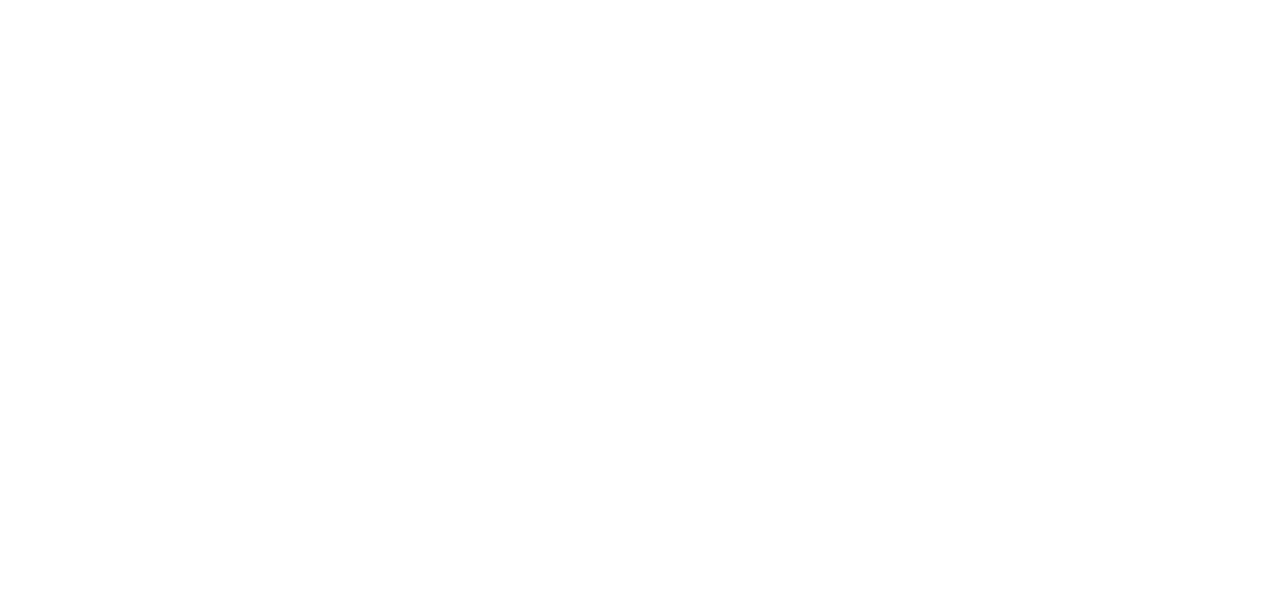
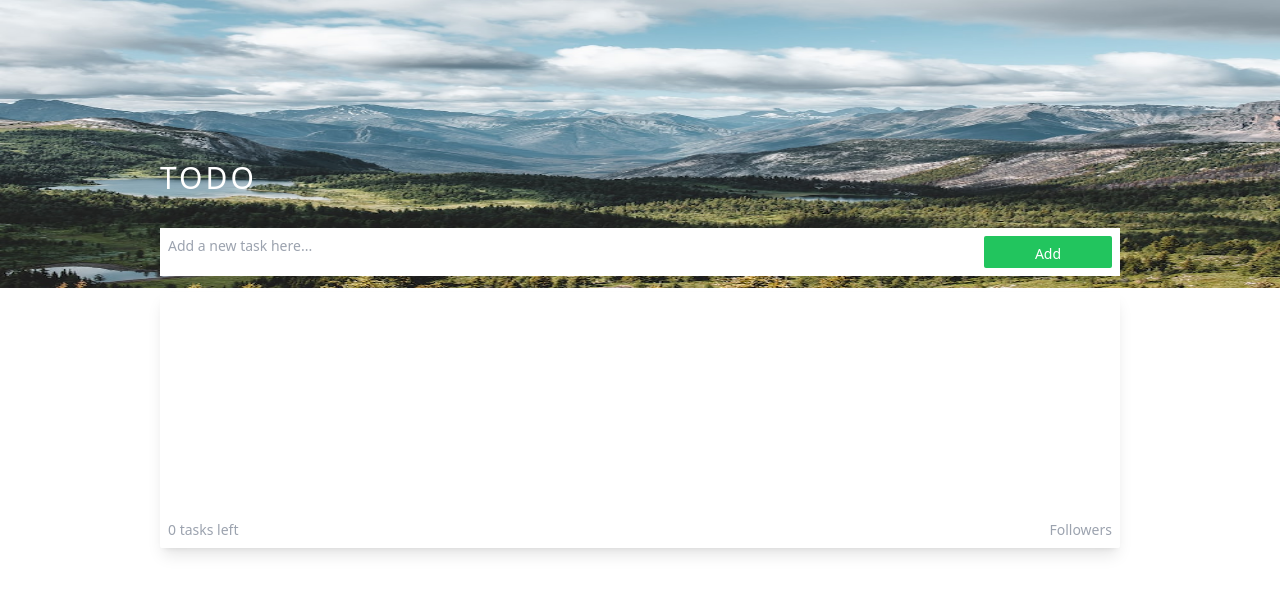
Before and after one commit to emefaAngela/React-Todo, a React (Create React App) app: page / in a window 1280 px wide. Shown: the top 594 px of the page. Built offline with nearby package versions, Linux system fonts and the light colour scheme.

Commit message:
creating home ui

```diff
--- a/src/App.js
+++ b/src/App.js
@@ -1,10 +1,10 @@
-
+import Home from './components/Home';
 import './index.css';
 
 function App() {
   return (
-    <div className="">
-
+    <div>
+      <Home/>
     </div>
   );
 }
--- /dev/null
+++ b/src/components/Home.js
@@ -0,0 +1,39 @@
+import BG from "../images/bg.jpg";
+const Home = () => {
+    return (
+        <div className="bg-white w-full ">
+            {/* image container */}
+            <div className="absolute w-full">
+              <img src={BG}  className="w-full h-72 " alt="" />
+
+            </div>
+            {/* image container */}
+
+            {/* home content */}
+            <div className="absolute mt-40 flex flex-col w-full mx-50">
+                {/* title */}
+                <div className="text-white w-3/4  mx-auto text-3xl tracking-widest mb-8">
+                    TODO
+                </div>
+
+                {/* Add todo container */}
+                <div className="bg-white rounded-small p-2 flex flex-row  w-3/4 mx-auto justify-between h-12   shadow-sm">
+                    <div className="text-gray-400 text-sm"> Add a new task here...</div>
+                   <div className="w-32 p-2 rounded-sm text-white text-sm bg-green-500 text-center">Add</div>
+                </div>
+
+                {/* todo list container */}
+                <div className="w-3/4 mx-auto  flex flex-col-reverse shadow-lg mt-4 rounded-sm h-64 ">
+                    <div></div>
+                    <div className="flex flex-row  justify-between p-2 ">
+                        <div className="text-gray-400 text-sm">0 tasks left</div>
+                        <div className="text-gray-400 text-sm">Followers</div>
+                    </div>
+                </div>
+            </div>
+            {/* home content */}
+        </div>
+     );
+}
+
+export default Home;
```
Also changed, not shown: src/images/bg.jpg (added).
